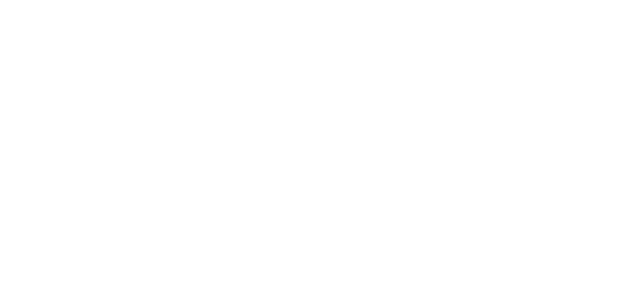
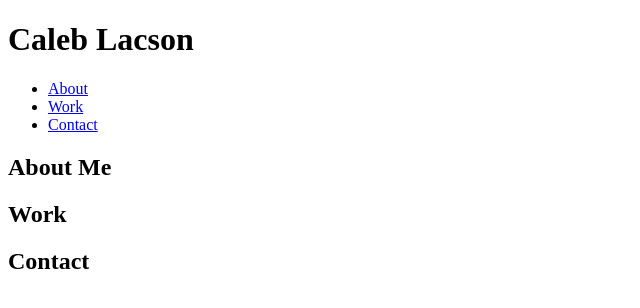
Before and after one commit to clacson95/portfolio, a plain HTML site: page index.html in a window 1280 px wide. Shown: the whole page, without its empty margins (0-640 px from the left). Drawn offline with Linux system fonts and the light colour scheme.

Commit message:
added skeleton for nav bar; added images and css folders to the asset folder; added an image of me

```diff
--- a/index.html
+++ b/index.html
@@ -7,6 +7,47 @@
     <title>Portfolio</title>
 </head>
 <body>
+    <header class="header">
+        <h1>Caleb Lacson</h1>
+        <nav>
+            <ul>
+                <li>
+                    <a href="about">About</a>
+                </li>
+                <li>
+                    <a href="work">Work</a>
+                </li>
+                <li>
+                    <a href="contact">Contact</a>
+                </li>
+            </ul>
+        </nav>
+    </header>
 
+    <div class="hero"></div>
+
+    <section class="main-content">
+
+        <section class="about">
+            <h2>About Me</h2>
+            <p>
+
+            </p>
+        </section>
+
+        <section class="work">
+            <h2>Work</h2>
+            <p>
+
+            </p>
+        </section>
+
+        <section class="contact">
+            <h2>Contact</h2>
+            <p>
+
+            </p>
+        </section>
+    </section>
 </body>
 </html>
```
Also changed, not shown: assets/images/headshot.jpeg (added).
